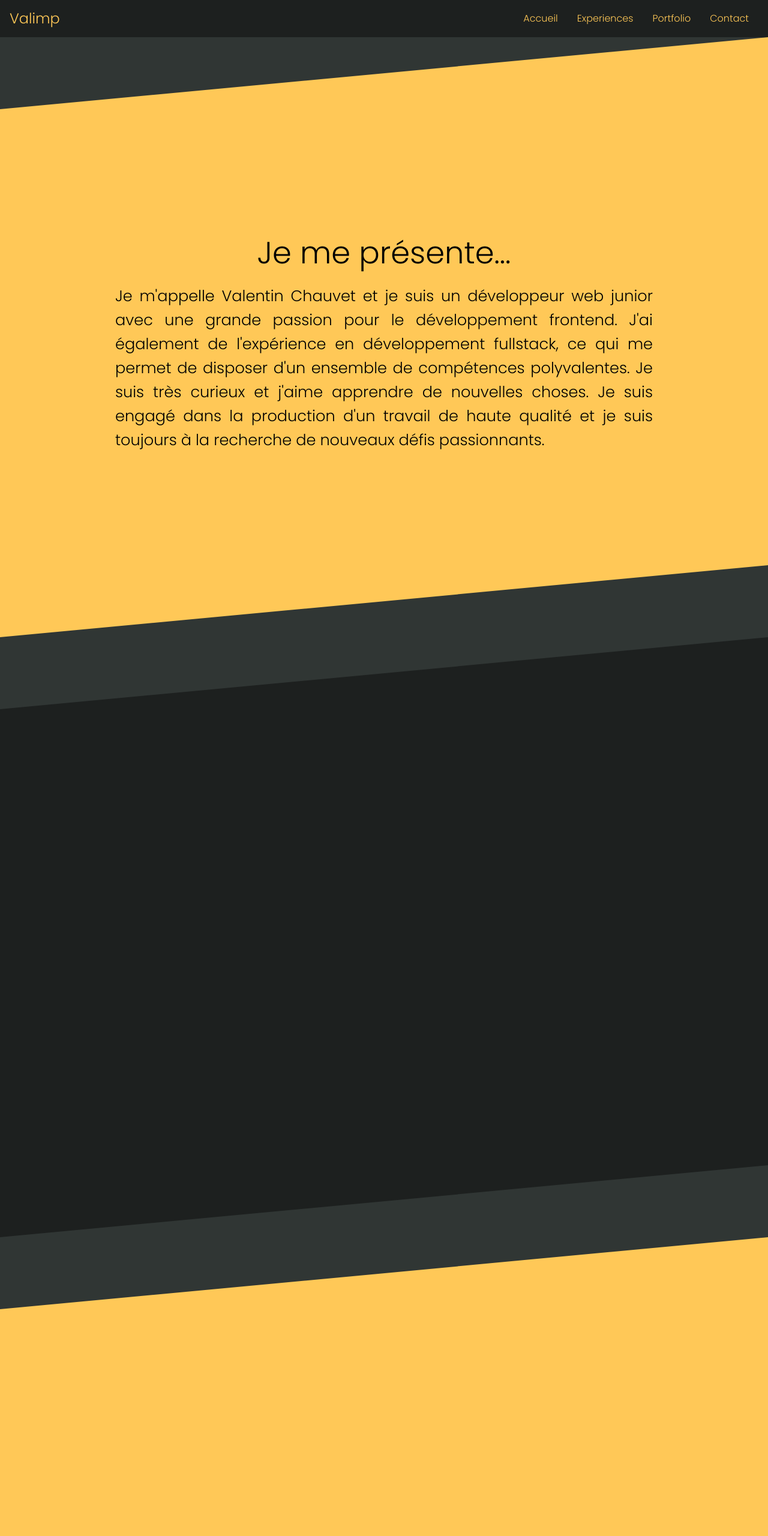
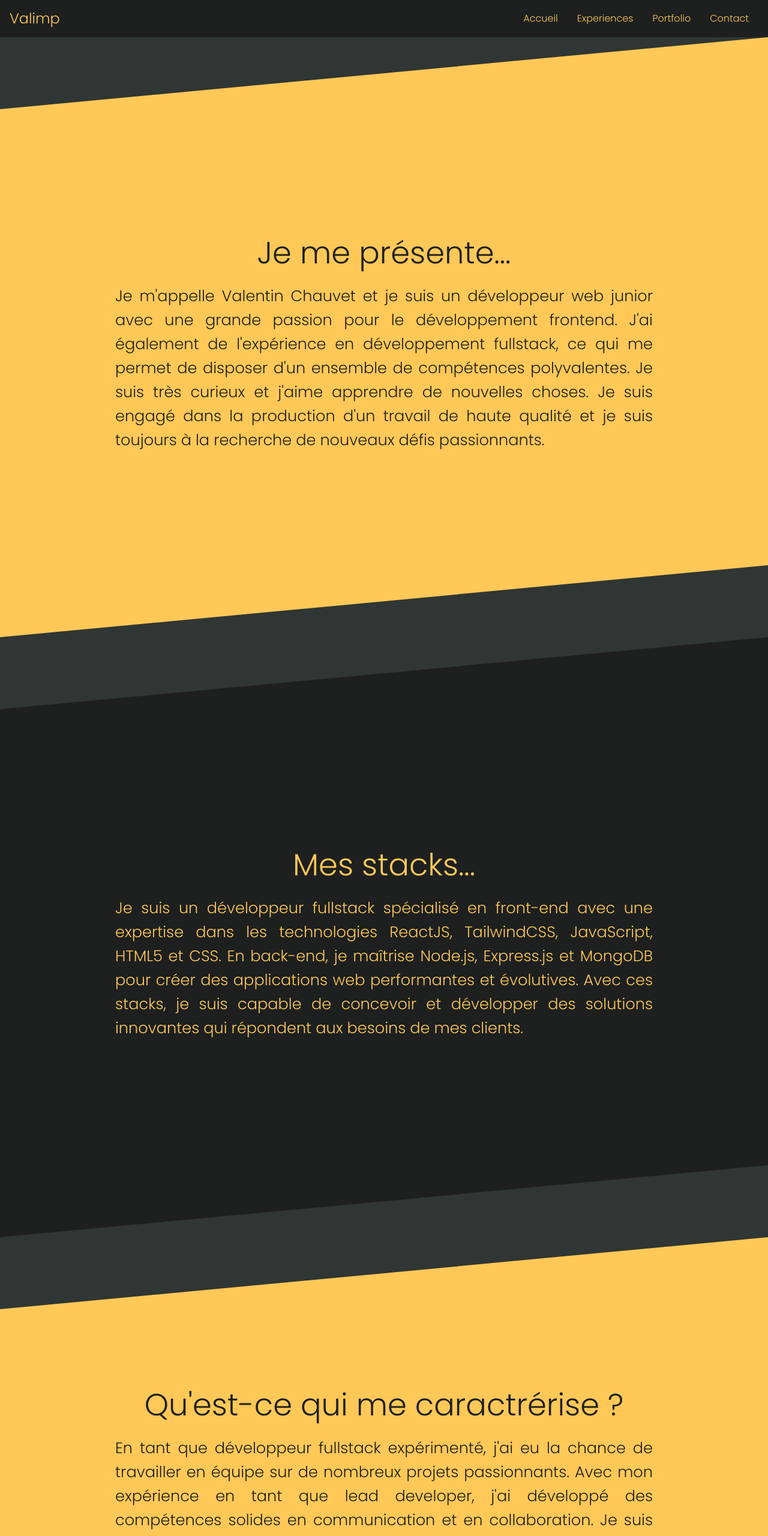
Before and after one commit to Valimp/PortfolioV2, a React (Create React App) app: page / in a window 1280 px wide. Shown: the top 2560 px of the page at 60% size. Built offline with nearby package versions, Linux system fonts and the light colour scheme.

Commit message:
Footer - First Commit

```diff
--- a/src/components/Content/Content.js
+++ b/src/components/Content/Content.js
@@ -2,7 +2,7 @@ import './Content.css'
 
 export default function Content( props ) {
     return (
-        <div className='content'>
+        <div className='content' style={ { color: `${ props.textColor }` } }>
             <h2 className='section-title'> { props.sectionTitle } </h2>
             <p className='section-text'> { props.content } </p>
         </div>
--- /dev/null
+++ b/src/components/Footer/Footer.js
@@ -0,0 +1,9 @@
+import './Footer.css'
+
+export default function Footer() {
+    return (
+        <footer>
+
+        </footer>
+    )
+}
--- a/src/components/Section/Section.js
+++ b/src/components/Section/Section.js
@@ -1,10 +1,9 @@
-import Content from '../Content/Content'
 import './Section.css'
 
 export default function Section( props ) {
     return (
         <section className='section-container' style={ { backgroundColor: `${ props.backgroundColor }` } }>
-            {props.children}
+            { props.children }
         </section>
     )
 }
--- a/src/pages/Home/Home.js
+++ b/src/pages/Home/Home.js
@@ -2,6 +2,7 @@ import './Home.css'
 import Navbar from '../../components/Navbar/Navbar.js'
 import Section from '../../components/Section/Section'
 import Content from '../../components/Content/Content'
+import Footer from '../../components/Footer/Footer'
 
 export default function Home() {
     return(
@@ -33,14 +34,26 @@ export default function Home() {
             />
             <Section backgroundColor='#ffc857'>
                 <Content
+                    textColor='#1d201f'
                     sectionTitle='Je me présente...'
                     content="Je m'appelle Valentin Chauvet et je suis un développeur web junior avec une grande passion pour le développement frontend. J'ai également de l'expérience en développement fullstack, ce qui me permet de disposer d'un ensemble de compétences polyvalentes. Je suis très curieux et j'aime apprendre de nouvelles choses. Je suis engagé dans la production d'un travail de haute qualité et je suis toujours à la recherche de nouveaux défis passionnants."
                 />
             </Section>
             <Section backgroundColor='#1d201f'>
+                <Content
+                    textColor='#ffc857'
+                    sectionTitle='Mes stacks...'
+                    content="Je suis un développeur fullstack spécialisé en front-end avec une expertise dans les technologies ReactJS, TailwindCSS, JavaScript, HTML5 et CSS. En back-end, je maîtrise Node.js, Express.js et MongoDB pour créer des applications web performantes et évolutives. Avec ces stacks, je suis capable de concevoir et développer des solutions innovantes qui répondent aux besoins de mes clients."
+                />
             </Section>
             <Section backgroundColor='#ffc857'>
+                <Content
+                    textColor='#1d201f'
+                    sectionTitle="Qu'est-ce qui me caractrérise ?"
+                    content="En tant que développeur fullstack expérimenté, j'ai eu la chance de travailler en équipe sur de nombreux projets passionnants. Avec mon expérience en tant que lead developer, j'ai développé des compétences solides en communication et en collaboration. Je suis un grand partisan de la communication ouverte et de la transparence, et j'aime aider les autres à atteindre leurs objectifs. Mon goût pour le travail bien fait et ma capacité à m'adapter rapidement me permettent de créer des solutions de qualité supérieure pour mes clients. Je suis également très curieux et j'aime apprendre, ce qui me permet de rester à jour sur les dernières tendances et technologies en matière de développement."
+                />
             </Section>
+            <Footer />
         </>
     )
 }
```
Also changed, not shown: src/components/Footer/Footer.css (added).
